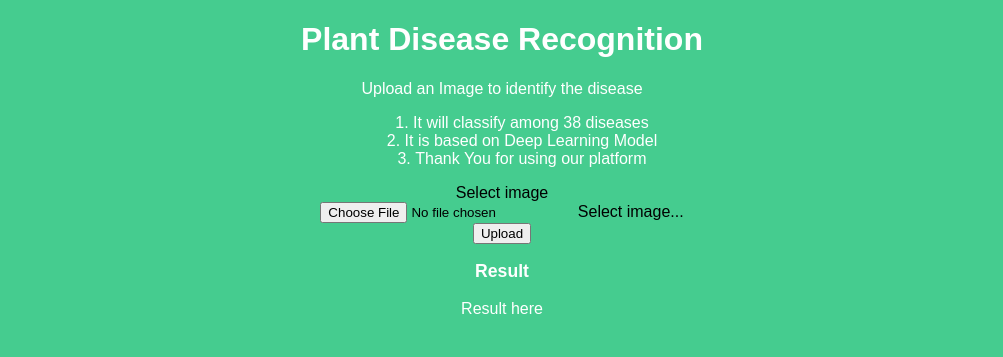
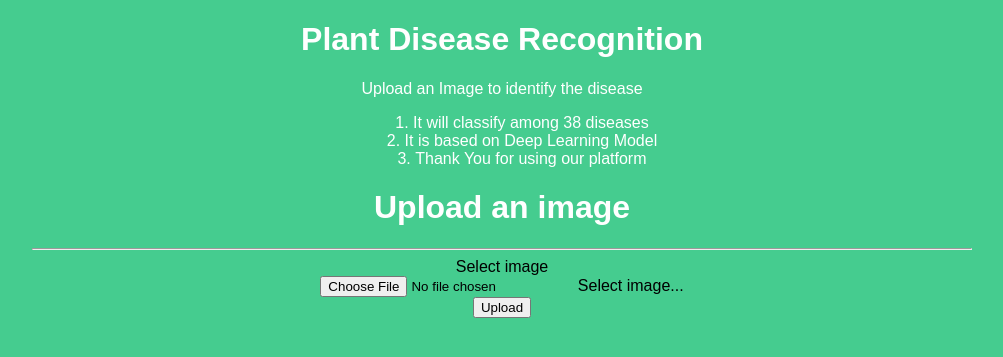
Before and after one commit to VIKGO123/Plant_Disease_Recoginition, a Python web app: template templates/index.html in a window 1280 px wide. Shown: the part 38-395 px from the top of the page, without its empty margins (138-1141 px from the left). Run offline with Jinja, Linux system fonts and the light colour scheme; the template is opened without the code that fills it, so the values that code supplies are empty.

Commit message:
Update index.html

```diff
--- a/templates/index.html
+++ b/templates/index.html
@@ -20,9 +20,16 @@
             <li>It is based on Deep Learning Model</li>
             <li>Thank You for using our platform</li>
         </ol>
-        <div class="container">
-             <form action="/upload-image" method="POST" enctype="multipart/form-data">
-                <div class="form-group">
+       <div class="container">
+  <div class="row">
+    <div class="col">
+
+      <h1>Upload an image</h1>
+      <hr>
+
+      <form action="/upload-image" method="POST" enctype="multipart/form-data">
+
+        <div class="form-group">
           <label>Select image</label>
           <div class="custom-file">
             <input type="file" class="custom-file-input" name="image" id="image">
@@ -33,12 +40,9 @@
         <button type="submit" class="btn btn-primary">Upload</button>
 
       </form>
-        </div>
 
-            <div id="result">
-                <h3>Result</h3>
-                <p>Result here</p>
-            </div>
-
+    </div>
+  </div>
+</div>
     </body>
 </html>
```
